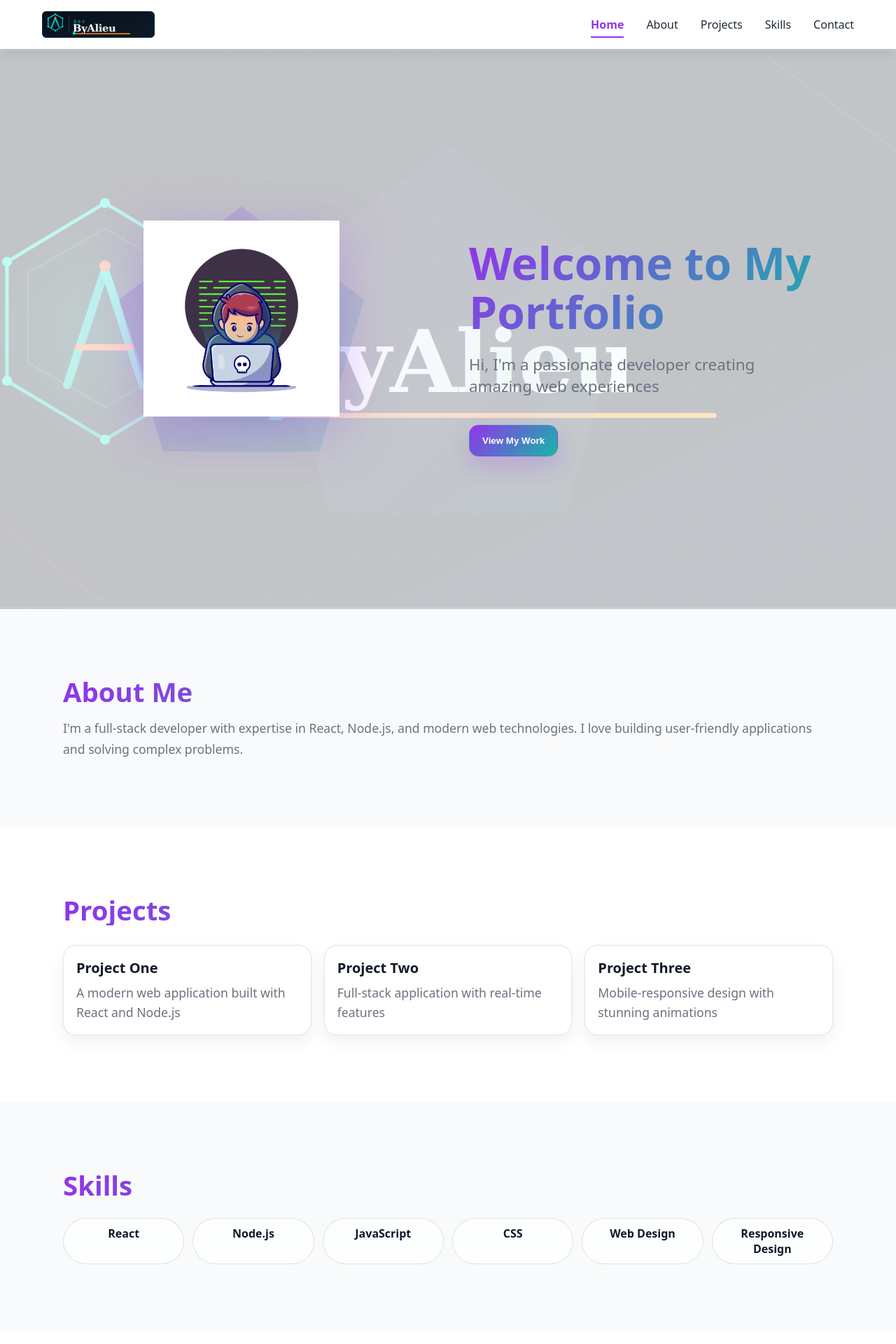
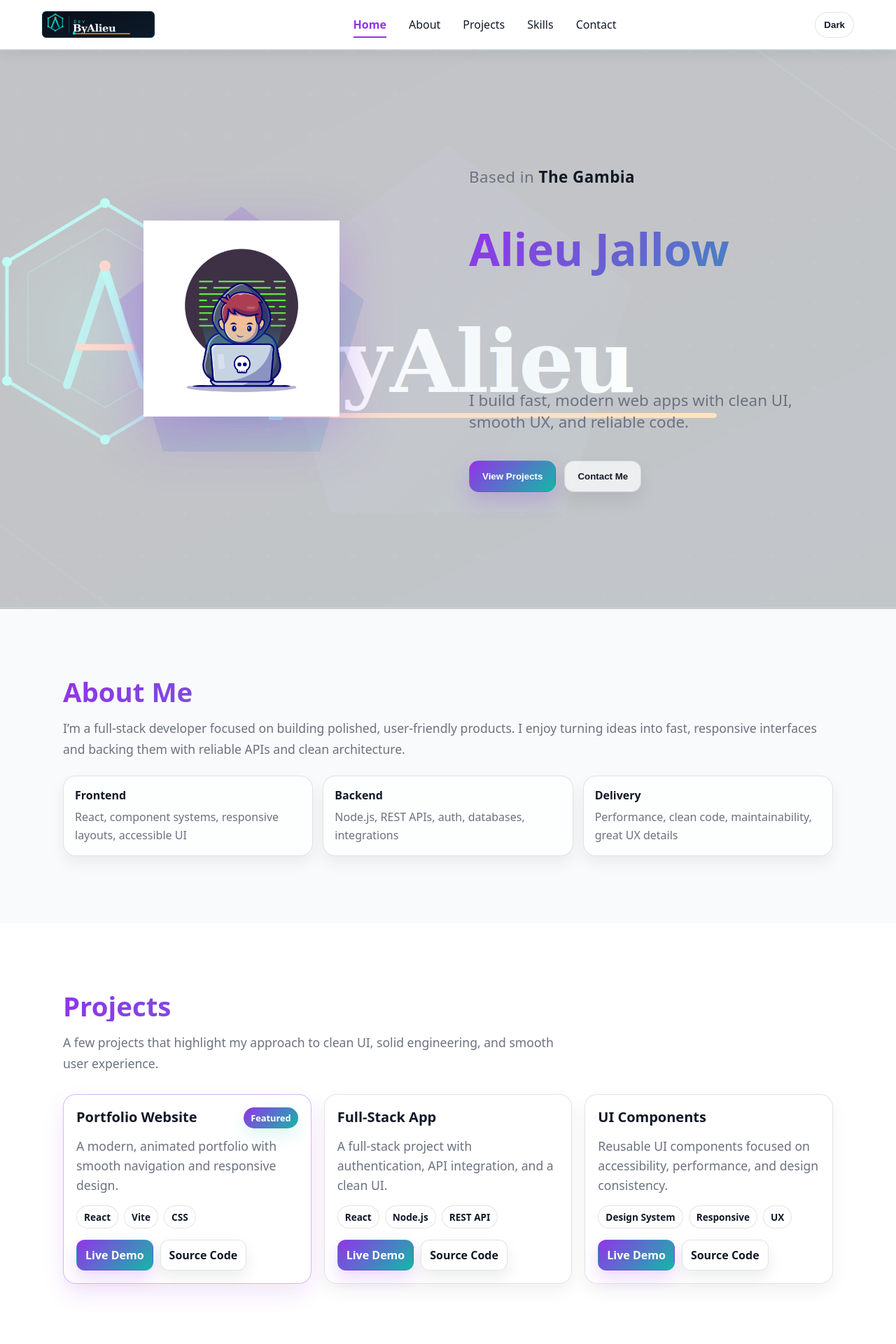
Before and after one commit to AallmAX/DevByAlieu-Portfolio, a React (Vite) app: page / in a window 1280 px wide. Shown: the top 1920 px of the page at 70% size. Built offline with nearby package versions, Linux system fonts and the light colour scheme.

Commit message:
Implement user profile and project showcase; enhance NavBar with theme toggle functionality and improve styling for dark mode

```diff
--- a/src/App.css
+++ b/src/App.css
@@ -8,6 +8,15 @@
   --surface-muted: #f9fafb;
   --border: rgba(17, 24, 39, 0.12);
   --shadow-lg: 0 20px 45px rgba(17, 24, 39, 0.12);
+}
+
+[data-theme='dark'] {
+  --text-color: #e5e7eb;
+  --muted-text-color: rgba(229, 231, 235, 0.75);
+  --surface: #070a12;
+  --surface-muted: rgba(255, 255, 255, 0.04);
+  --border: rgba(229, 231, 235, 0.14);
+  --shadow-lg: 0 24px 60px rgba(0, 0, 0, 0.6);
 }
 
 * {
@@ -66,6 +75,35 @@ body {
   line-height: 1.7;
 }
 
+.section-lead {
+  margin-top: 10px;
+  max-width: 70ch;
+}
+
+/* Home */
+.home-kicker {
+  margin: 0 0 12px;
+  color: var(--muted-text-color);
+  letter-spacing: 0.02em;
+}
+
+.home-kicker-strong {
+  color: var(--text-color);
+  font-weight: 700;
+}
+
+.home-title-accent {
+  display: inline-block;
+  font-weight: 700;
+  opacity: 0.95;
+}
+
+.home-cta-row {
+  display: flex;
+  gap: 12px;
+  flex-wrap: wrap;
+}
+
 /* Buttons */
 .cta-button,
 .submit-button {
@@ -85,6 +123,13 @@ body {
   background: linear-gradient(135deg, var(--primary-color), var(--secondary-color));
   color: white;
   box-shadow: 0 14px 30px rgba(147, 51, 234, 0.22);
+}
+
+.cta-button.secondary {
+  background: rgba(255, 255, 255, 0.7);
+  color: var(--text-color);
+  border-color: var(--border);
+  box-shadow: 0 12px 25px rgba(17, 24, 39, 0.08);
 }
 
 .cta-button:hover,
@@ -117,6 +162,31 @@ body {
   transition: transform 0.2s ease, box-shadow 0.2s ease;
 }
 
+.project-card.featured {
+  border-color: rgba(147, 51, 234, 0.35);
+  box-shadow: 0 14px 32px rgba(147, 51, 234, 0.12);
+}
+
+.project-card-top {
+  display: flex;
+  align-items: flex-start;
+  justify-content: space-between;
+  gap: 12px;
+  margin-bottom: 6px;
+}
+
+.badge {
+  display: inline-flex;
+  align-items: center;
+  border-radius: 999px;
+  padding: 6px 10px;
+  font-size: 0.8rem;
+  font-weight: 800;
+  color: white;
+  background: linear-gradient(135deg, var(--primary-color), var(--secondary-color));
+  box-shadow: 0 10px 25px rgba(20, 184, 166, 0.14);
+}
+
 .project-card:hover {
   transform: translateY(-2px);
   box-shadow: var(--shadow-lg);
@@ -129,6 +199,76 @@ body {
 
 .project-card p {
   margin: 0;
+  color: var(--muted-text-color);
+  line-height: 1.6;
+}
+
+.tech-chips {
+  display: flex;
+  flex-wrap: wrap;
+  gap: 8px;
+  margin-top: 14px;
+}
+
+.tech-chip {
+  border: 1px solid var(--border);
+  border-radius: 999px;
+  padding: 6px 10px;
+  font-weight: 700;
+  font-size: 0.85rem;
+  background: rgba(255, 255, 255, 0.7);
+}
+
+.project-actions {
+  display: flex;
+  gap: 10px;
+  flex-wrap: wrap;
+  margin-top: 16px;
+}
+
+.button-link {
+  text-decoration: none;
+  display: inline-flex;
+  align-items: center;
+  justify-content: center;
+  padding: 10px 12px;
+  border-radius: 12px;
+  font-weight: 800;
+  background: linear-gradient(135deg, var(--primary-color), var(--secondary-color));
+  color: white;
+  box-shadow: 0 12px 25px rgba(147, 51, 234, 0.18);
+  border: 1px solid transparent;
+}
+
+.button-link.ghost {
+  background: rgba(255, 255, 255, 0.75);
+  color: var(--text-color);
+  border-color: var(--border);
+  box-shadow: 0 10px 22px rgba(17, 24, 39, 0.08);
+}
+
+/* About highlights */
+.highlights-grid {
+  margin-top: 22px;
+  display: grid;
+  grid-template-columns: repeat(3, minmax(0, 1fr));
+  gap: 14px;
+}
+
+.highlight-card {
+  border: 1px solid var(--border);
+  border-radius: 18px;
+  padding: 16px;
+  background: rgba(255, 255, 255, 0.7);
+  box-shadow: 0 10px 22px rgba(17, 24, 39, 0.06);
+}
+
+.highlight-title {
+  font-weight: 900;
+  margin-bottom: 8px;
+}
+
+.highlight-text {
   color: var(--muted-text-color);
   line-height: 1.6;
 }
@@ -158,6 +298,33 @@ body {
   max-width: 560px;
 }
 
+.contact-links {
+  margin-top: 18px;
+  display: flex;
+  flex-wrap: wrap;
+  gap: 10px;
+}
+
+.contact-link {
+  text-decoration: none;
+  border: 1px solid var(--border);
+  color: var(--text-color);
+  padding: 10px 12px;
+  border-radius: 999px;
+  font-weight: 800;
+  background: rgba(255, 255, 255, 0.55);
+  transition: transform 0.2s ease, box-shadow 0.2s ease;
+}
+
+[data-theme='dark'] .contact-link {
+  background: rgba(255, 255, 255, 0.06);
+}
+
+.contact-link:hover {
+  transform: translateY(-1px);
+  box-shadow: 0 14px 30px rgba(17, 24, 39, 0.14);
+}
+
 .contact-form input,
 .contact-form textarea {
   width: 100%;
@@ -179,6 +346,33 @@ body {
   width: fit-content;
   background: linear-gradient(135deg, var(--secondary-color), var(--primary-color));
   color: white;
+}
+
+/* Footer */
+.footer {
+  border-top: 1px solid color-mix(in srgb, var(--border) 80%, transparent);
+  padding: 26px 20px;
+  background: color-mix(in srgb, var(--surface) 92%, transparent);
+}
+
+.footer-inner {
+  max-width: 1100px;
+  margin: 0 auto;
+  display: flex;
+  align-items: baseline;
+  justify-content: space-between;
+  gap: 12px;
+  flex-wrap: wrap;
+}
+
+.footer-brand {
+  font-weight: 900;
+  letter-spacing: 0.02em;
+}
+
+.footer-meta {
+  color: var(--muted-text-color);
+  font-weight: 600;
 }
 
 /* Home Section - Full Background with Brand Image */
@@ -361,6 +555,10 @@ body {
     grid-template-columns: repeat(3, minmax(0, 1fr));
   }
 
+  .highlights-grid {
+    grid-template-columns: 1fr;
+  }
+
   .home-container {
     flex-direction: column;
     text-align: center;
--- a/src/App.jsx
+++ b/src/App.jsx
@@ -5,6 +5,14 @@ import avatarImg from './assets/avatar.png'
 function App() {
   const [activeSection, setActiveSection] = useState('home')
   const [animateHome, setAnimateHome] = useState(false)
+
+  const profile = {
+    name: 'Alieu Jallow',
+    role: 'Full‑Stack Developer',
+    tagline: 'I build fast, modern web apps with clean UI, smooth UX, and reliable code.',
+    location: 'Based in',
+    locationValue: 'The Gambia',
+  }
 
   const scrollToSection = (sectionId) => {
     setActiveSection(sectionId)
@@ -27,6 +35,37 @@ function App() {
   useEffect(() => {
     setAnimateHome(true)
   }, [])
+
+  const projects = [
+    {
+      title: 'Portfolio Website',
+      description: 'A modern, animated portfolio with smooth navigation and responsive design.',
+      tech: ['React', 'Vite', 'CSS'],
+      links: {
+        live: '#',
+        code: '#',
+      },
+      featured: true,
+    },
+    {
+      title: 'Full‑Stack App',
+      description: 'A full‑stack project with authentication, API integration, and a clean UI.',
+      tech: ['React', 'Node.js', 'REST API'],
+      links: {
+        live: '#',
+        code: '#',
+      },
+    },
+    {
+      title: 'UI Components',
+      description: 'Reusable UI components focused on accessibility, performance, and design consistency.',
+      tech: ['Design System', 'Responsive', 'UX'],
+      links: {
+        live: '#',
+        code: '#',
+      },
+    },
+  ]
 
   return (
     <div className="app">
@@ -57,14 +96,22 @@ function App() {
 
             {/* Right Side - Sliding Text */}
             <div className={`home-content ${animateHome ? 'animate-slide-in' : ''}`}>
-              <h1 className={animateHome ? 'animate-slide-in' : ''}>Welcome to My Portfolio</h1>
-              <p className={animateHome ? 'animate-slide-in delay-1' : ''}>Hi, I'm a passionate developer creating amazing web experiences</p>
-              <button
-                onClick={() => scrollToSection('projects')}
-                className={animateHome ? 'cta-button animate-slide-in delay-2' : 'cta-button'}
-              >
-                View My Work
-              </button>
+              <p className={animateHome ? 'home-kicker animate-slide-in delay-1' : 'home-kicker'}>
+                {profile.location} <span className="home-kicker-strong">{profile.locationValue}</span>
+              </p>
+              <h1 className={animateHome ? 'animate-slide-in' : ''}>
+                {profile.name}
+                <span className="home-title-accent"> — {profile.role}</span>
+              </h1>
+              <p className={animateHome ? 'animate-slide-in delay-1' : ''}>{profile.tagline}</p>
+              <div className={animateHome ? 'home-cta-row animate-slide-in delay-2' : 'home-cta-row'}>
+                <button onClick={() => scrollToSection('projects')} className="cta-button">
+                  View Projects
+                </button>
+                <button onClick={() => scrollToSection('contact')} className="cta-button secondary">
+                  Contact Me
+                </button>
+              </div>
             </div>
           </div>
         </section>
@@ -73,7 +120,25 @@ function App() {
         <section id="about" className="section about-section">
           <div className="section-content">
             <h2>About Me</h2>
-            <p>I'm a full-stack developer with expertise in React, Node.js, and modern web technologies. I love building user-friendly applications and solving complex problems.</p>
+            <p>
+              I’m a full‑stack developer focused on building polished, user‑friendly products. I enjoy turning ideas into fast,
+              responsive interfaces and backing them with reliable APIs and clean architecture.
+            </p>
+
+            <div className="highlights-grid">
+              <div className="highlight-card">
+                <div className="highlight-title">Frontend</div>
+                <div className="highlight-text">React, component systems, responsive layouts, accessible UI</div>
+              </div>
+              <div className="highlight-card">
+                <div className="highlight-title">Backend</div>
+                <div className="highlight-text">Node.js, REST APIs, auth, databases, integrations</div>
+              </div>
+              <div className="highlight-card">
+                <div className="highlight-title">Delivery</div>
+                <div className="highlight-text">Performance, clean code, maintainability, great UX details</div>
+              </div>
+            </div>
           </div>
         </section>
 
@@ -81,19 +146,37 @@ function App() {
         <section id="projects" className="section projects-section">
           <div className="section-content">
             <h2>Projects</h2>
+            <p className="section-lead">
+              A few projects that highlight my approach to clean UI, solid engineering, and smooth user experience.
+            </p>
+
             <div className="projects-grid">
-              <div className="project-card">
-                <h3>Project One</h3>
-                <p>A modern web application built with React and Node.js</p>
-              </div>
-              <div className="project-card">
-                <h3>Project Two</h3>
-                <p>Full-stack application with real-time features</p>
-              </div>
-              <div className="project-card">
-                <h3>Project Three</h3>
-                <p>Mobile-responsive design with stunning animations</p>
-              </div>
+              {projects.map((project) => (
+                <div key={project.title} className={`project-card ${project.featured ? 'featured' : ''}`}>
+                  <div className="project-card-top">
+                    <h3>{project.title}</h3>
+                    {project.featured ? <span className="badge">Featured</span> : null}
+                  </div>
+                  <p>{project.description}</p>
+
+                  <div className="tech-chips">
+                    {project.tech.map((t) => (
+                      <span key={t} className="tech-chip">
+                        {t}
+                      </span>
+                    ))}
+                  </div>
+
+                  <div className="project-actions">
+                    <a className="button-link" href={project.links.live} target="_blank" rel="noreferrer">
+                      Live Demo
+                    </a>
+                    <a className="button-link ghost" href={project.links.code} target="_blank" rel="noreferrer">
+                      Source Code
+                    </a>
+                  </div>
+                </div>
+              ))}
             </div>
           </div>
         </section>
@@ -117,7 +200,22 @@ function App() {
         <section id="contact" className="section contact-section">
           <div className="section-content">
             <h2>Get In Touch</h2>
-            <p>I'd love to hear from you! Feel free to reach out.</p>
+            <p>
+              I’m open to internships, freelance work, and full‑time roles. The fastest way to reach me is by email or LinkedIn.
+            </p>
+
+            <div className="contact-links">
+              <a className="contact-link" href="mailto:your.email@example.com">
+                Email
+              </a>
+              <a className="contact-link" href="#" target="_blank" rel="noreferrer">
+                LinkedIn
+              </a>
+              <a className="contact-link" href="#" target="_blank" rel="noreferrer">
+                GitHub
+              </a>
+            </div>
+
             <form className="contact-form">
               <input type="text" placeholder="Your Name" required />
               <input type="email" placeholder="Your Email" required />
@@ -126,6 +224,13 @@ function App() {
             </form>
           </div>
         </section>
+
+        <footer className="footer">
+          <div className="footer-inner">
+            <div className="footer-brand">DevByAlieu</div>
+            <div className="footer-meta">© {new Date().getFullYear()} Alieu Jallow. Built with React + Vite.</div>
+          </div>
+        </footer>
       </main>
     </div>
   )
--- a/src/components/NavBar.css
+++ b/src/components/NavBar.css
@@ -5,9 +5,10 @@
   left: 0;
   right: 0;
   z-index: 1000;
-  background: rgba(255, 255, 255, 0.95);
+  background: color-mix(in srgb, var(--surface) 92%, transparent);
   backdrop-filter: blur(10px);
   box-shadow: 0 2px 20px rgba(0, 0, 0, 0.1);
+  border-bottom: 1px solid color-mix(in srgb, var(--border) 75%, transparent);
 }
 
 .navbar-container {
@@ -51,7 +52,7 @@
 }
 
 .navbar-link {
-  color: #1f2937;
+  color: var(--text-color);
   text-decoration: none;
   font-weight: 500;
   padding: 0.5rem 0;
@@ -100,7 +101,7 @@
 .hamburger-line {
   width: 100%;
   height: 3px;
-  background: #1f2937;
+  background: var(--text-color);
   border-radius: 2px;
   transition: all 0.3s ease;
   transform-origin: center;
@@ -118,6 +119,26 @@
   transform: rotate(-45deg) translate(6px, -6px);
 }
 
+.theme-toggle {
+  border: 1px solid var(--border);
+  background: rgba(255, 255, 255, 0.4);
+  color: var(--text-color);
+  border-radius: 999px;
+  padding: 10px 12px;
+  font-weight: 800;
+  cursor: pointer;
+  transition: transform 0.2s ease, box-shadow 0.2s ease, background 0.2s ease;
+}
+
+[data-theme='dark'] .theme-toggle {
+  background: rgba(255, 255, 255, 0.06);
+}
+
+.theme-toggle:hover {
+  transform: translateY(-1px);
+  box-shadow: 0 12px 25px rgba(17, 24, 39, 0.12);
+}
+
 /* Mobile Styles */
 @media (max-width: 768px) {
   .hamburger {
@@ -129,7 +150,7 @@
     top: 70px;
     left: 0;
     right: 0;
-    background: rgba(255, 255, 255, 0.95);
+    background: color-mix(in srgb, var(--surface) 92%, transparent);
     backdrop-filter: blur(10px);
     transform: translateY(-100%);
     opacity: 0;
--- a/src/components/NavBar.jsx
+++ b/src/components/NavBar.jsx
@@ -1,9 +1,24 @@
-import React, { useState } from 'react'
+import React, { useEffect, useState } from 'react'
 import './NavBar.css'
 import navbarLogo from '../assets/DevByAlieu_Navbar.png'
 
 function NavBar({ onNavClick, activeSection }) {
   const [isMenuOpen, setIsMenuOpen] = useState(false)
+  const [theme, setTheme] = useState('light')
+
+  useEffect(() => {
+    const stored = localStorage.getItem('theme')
+    const initial = stored === 'dark' || stored === 'light' ? stored : 'light'
+    setTheme(initial)
+    document.documentElement.setAttribute('data-theme', initial)
+  }, [])
+
+  const toggleTheme = () => {
+    const next = theme === 'dark' ? 'light' : 'dark'
+    setTheme(next)
+    localStorage.setItem('theme', next)
+    document.documentElement.setAttribute('data-theme', next)
+  }
 
   const navItems = [
     { id: 'home', label: 'Home' },
@@ -57,6 +72,16 @@ function NavBar({ onNavClick, activeSection }) {
         </div>
 
         <button
+          type="button"
+          className="theme-toggle"
+          onClick={toggleTheme}
+          aria-label={`Switch to ${theme === 'dark' ? 'light' : 'dark'} mode`}
+          title={`Switch to ${theme === 'dark' ? 'light' : 'dark'} mode`}
+        >
+          {theme === 'dark' ? 'Light' : 'Dark'}
+        </button>
+
+        <button
           className={`hamburger ${isMenuOpen ? 'active' : ''}`}
           onClick={toggleMenu}
           aria-label="Toggle menu"
```
